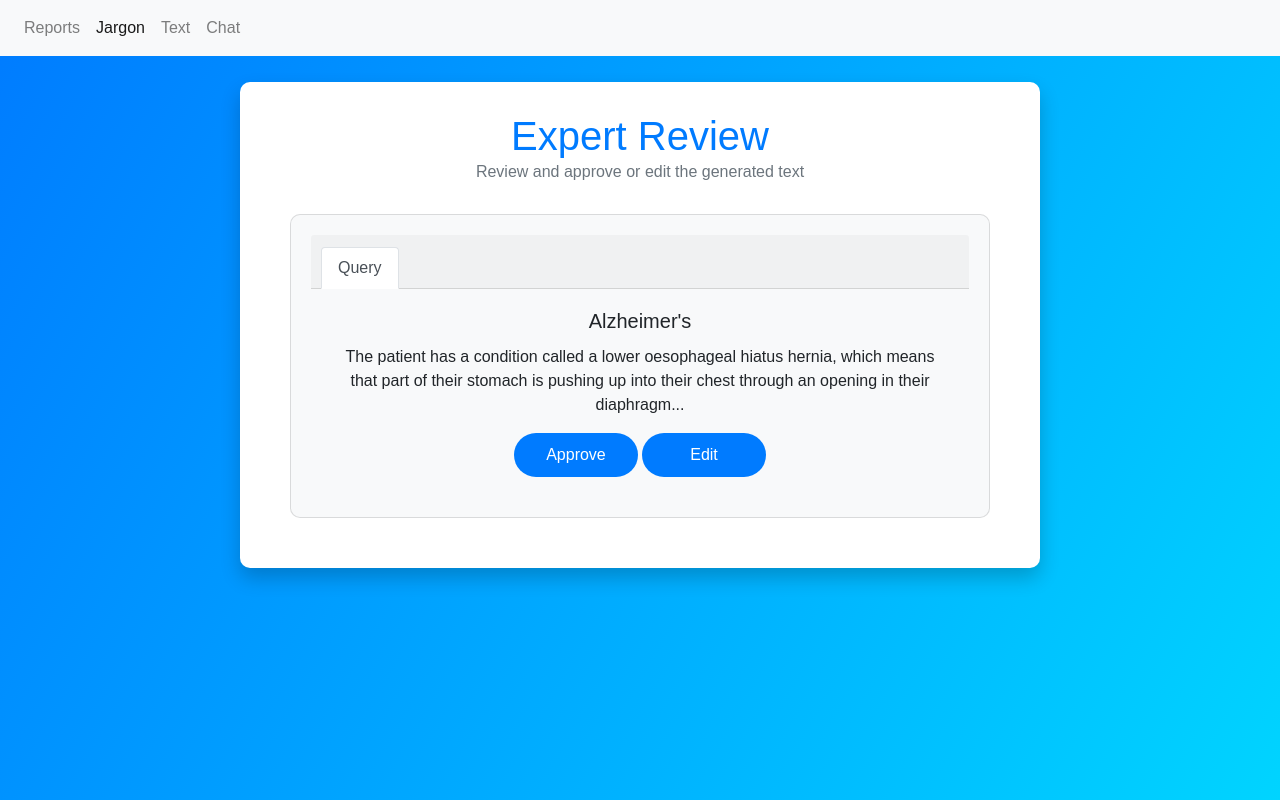
After one commit to Nadika18/Medical_Jargons_Simplifier, a Flask app: page /jargon in a window 1280 px wide. The commit adds this page. Run offline with Flask 3, Linux system fonts and the light colour scheme; parts of the project's set-up code (start-up, migrations or seed data) failed here and were passed over; some libraries are stand-ins or nearby versions.

Commit message:
Created Jargon File for prompt review

```diff
--- a/main.py
+++ b/main.py
@@ -1,13 +1,15 @@
-from flask import Flask, request, jsonify, render_template
+from flask import Flask, request, jsonify, render_template, redirect, url_for
 import requests
 import pytesseract
 from PIL import Image
 import io
 from time import sleep
 import markdown2 as md
+import csv
 
 
 app = Flask(__name__)
+CSV_FILE_PATH = 'queries_outputs.csv'
 
 def extract_text_from_image(image_file):
     img = Image.open(image_file)
@@ -104,5 +106,30 @@ def upload_text():
     except Exception as e:
         return jsonify({'error': str(e)}), 500
 
+
+# Utility function to read CSV file and return list of dicts
+def read_csv(file_path):
+    with open(file_path, mode='r', newline='') as csvfile:
+        reader = csv.DictReader(csvfile)
+        return list(reader)
+
+# Utility function to write list of dicts to CSV file
+def write_csv(file_path, data):
+    with open(file_path, mode='w', newline='') as csvfile:
+        writer = csv.DictWriter(csvfile, fieldnames=['query', 'output', 'approved'])
+        writer.writeheader()
+        writer.writerows(data)
+
+# Load queries and outputs from CSV
+queries_outputs = read_csv(CSV_FILE_PATH)
+
+# Index to keep track of current query-output pair
+current_index = 0
+
+# Route to display current query-output pair
+@app.route('/jargon', methods=['GET'])
+def jargon():
+    return render_template('jargon.html')
+
 if __name__ == '__main__':
     app.run(debug=True,host="0.0.0.0")
--- /dev/null
+++ b/templates/jargon.html
@@ -0,0 +1,140 @@
+<!DOCTYPE html>
+<html lang="en">
+<head>
+    <meta charset="UTF-8">
+    <meta name="viewport" content="width=device-width, initial-scale=1.0">
+    <title>Checker</title>
+    <link rel="stylesheet" href="https://stackpath.bootstrapcdn.com/bootstrap/4.5.2/css/bootstrap.min.css">
+    <style>
+        body, html {
+            height: 100%;
+            margin: 0;
+            font-family: Arial, Helvetica, sans-serif;
+            background: linear-gradient(120deg, #007bff, #00d4ff);
+        }
+        .container {
+            width: 100%;
+            max-width: 800px;
+            padding: 30px;
+            box-shadow: 0 10px 20px rgba(0, 0, 0, 0.2);
+            background-color: #ffffff;
+            border-radius: 10px;
+            text-align: center;
+            margin-top: 2%;
+            overflow: hidden;
+        }
+        .header {
+            margin-bottom: 30px;
+        }
+        .header h1 {
+            margin: 0;
+            color: #007bff;
+        }
+        .header p {
+            color: #6c757d;
+        }
+        .btn-primary {
+            background-color: #007bff;
+            border: none;
+            border-radius: 30px;
+            width: 20%;
+            padding: 10px;
+            font-size: 16px;
+        }
+        .btn-primary:hover {
+            background-color: #0056b3;
+        }
+        .card {
+            margin: 20px;
+            padding: 20px;
+            background-color: #f8f9fa;
+            border-radius: 10px;
+            text-align: left;
+        }
+        .form-control {
+            margin-top: 10px;
+        }
+    </style>
+</head>
+<body>
+    <nav class="navbar navbar-expand-lg navbar-light bg-light">
+        <button class="navbar-toggler" type="button" data-toggle="collapse" data-target="#navbarNav" aria-controls="navbarNav" aria-expanded="false" aria-label="Toggle navigation">
+          <span class="navbar-toggler-icon"></span>
+        </button>
+        <div class="collapse navbar-collapse" id="navbarNav">
+          <ul class="navbar-nav">
+            <li class="nav-item">
+              <a class="nav-link" href="/reports">Reports</a>
+            </li>
+            <li class="nav-item active">
+              <a class="nav-link" href="/jargon">Jargon<span class="sr-only">(current)</span></a>
+            </li>
+            <li class="nav-item">
+              <a class="nav-link" href="/text">Text</a>
+            </li>
+            <li class="nav-item">
+                <a class="nav-link" href="/chat">Chat</a>
+            </li>
+          </ul>
+        </div>
+      </nav>
+
+    <div class="container">
+        <div class="header">
+            <h1>Expert Review</h1>
+            <p>Review and approve or edit the generated text</p>
+        </div>
+        <div class="card text-center">
+            <div class="card-header">
+                <ul class="nav nav-tabs card-header-tabs">
+                    <li class="nav-item">
+                        <a class="nav-link active" href="#">Query</a>
+                    </li>
+                </ul>
+            </div>
+            <div class="card-body">
+                <h5 class="card-title">Alzheimer's</h5>
+                <p id="card-text" class="card-text">The patient has a condition called a lower oesophageal hiatus hernia, which means that part of their stomach is pushing up into their chest through an opening in their diaphragm...</p>
+                <textarea id="edit-text" class="form-control" style="display: none;"></textarea>
+                <button id="approve-btn" class="btn btn-primary" onclick="handleAction('approve')">Approve</button>
+                <button id="edit-btn" class="btn btn-primary" onclick="editText()">Edit</button>
+                <button id="save-btn" class="btn btn-primary" style="display: none;" onclick="handleAction('save')">Save</button>
+            </div>
+        </div>
+    </div>
+
+    <script src="https://code.jquery.com/jquery-3.5.1.min.js"></script>
+    <script src="https://cdn.jsdelivr.net/npm/@popperjs/core@2.9.2/dist/umd/popper.min.js"></script>
+    <script src="https://stackpath.bootstrapcdn.com/bootstrap/4.5.2/js/bootstrap.min.js"></script>
+    <script>
+        function editText() {
+            document.getElementById('card-text').style.display = 'none';
+            document.getElementById('edit-text').style.display = 'block';
+            document.getElementById('edit-text').value = document.getElementById('card-text').innerText;
+            document.getElementById('approve-btn').style.display = 'none';
+            document.getElementById('edit-btn').style.display = 'none';
+            document.getElementById('save-btn').style.display = 'block';
+        }
+
+        function handleAction(action) {
+            const text = action === 'save' ? document.getElementById('edit-text').value : document.getElementById('card-text').innerText;
+
+            $.post('/handle_jargon', { action: action === 'save' ? 'approve' : action, text: text }, function(response) {
+                if (response.status === 'approved') {
+                    alert('Text approved successfully');
+                    document.getElementById('card-text').innerText = text;
+                    document.getElementById('card-text').style.display = 'block';
+                    document.getElementById('edit-text').style.display = 'none';
+                    document.getElementById('approve-btn').style.display = 'block';
+                    document.getElementById('edit-btn').style.display = 'block';
+                    document.getElementById('save-btn').style.display = 'none';
+                } else if (response.status === 'edit') {
+                    editText();
+                } else {
+                    alert('Error processing request');
+                }
+            });
+        }
+    </script>
+</body>
+</html>
```
Also changed, not shown: templates/chat.html (+22 -0 lines), templates/reports.html (+9 -9 lines), templates/text.html (+6 -6 lines).
